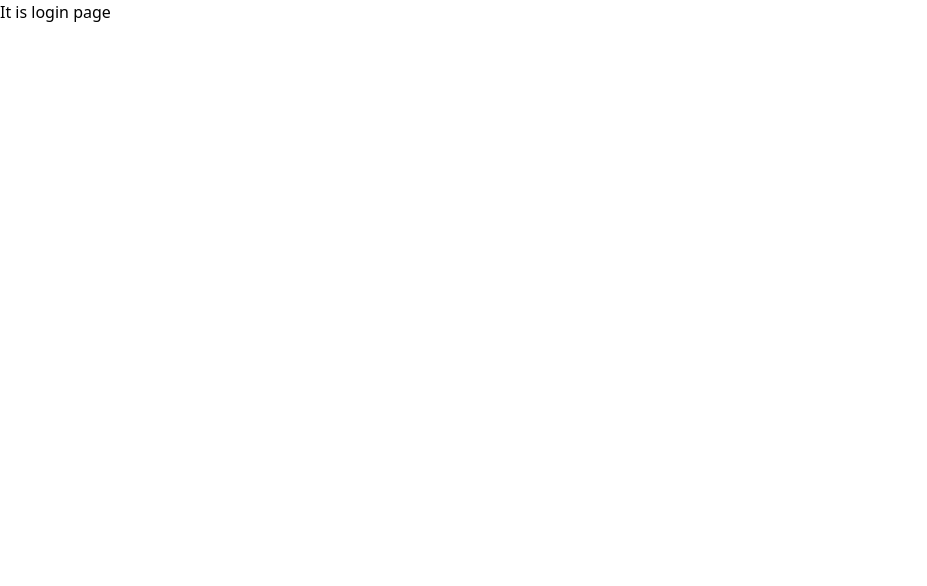
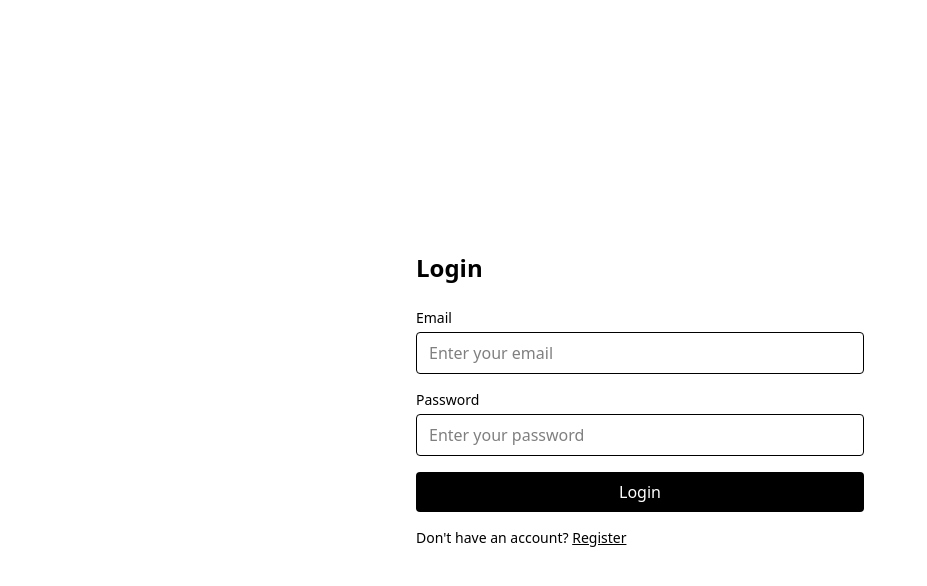
Before and after one commit to bayazidhassan/Mini_Kanban_Board, a Next.js app in the folder frontend/: page /login in a window 1280 px wide. Shown: the top 586 px of the page, without its empty margins (0-927 px from the left). Built offline with nearby package versions, Linux system fonts and the light colour scheme.

Commit message:
login page

```diff
--- a/frontend/app/(auth)/login/page.tsx
+++ b/frontend/app/(auth)/login/page.tsx
@@ -1,9 +1,7 @@
-const page = () => {
-  return (
-    <div>
-      <h1>It is login page</h1>
-    </div>
-  );
+import LoginForm from '@/components/auth/LoginForm';
+
+const LoginPage = () => {
+  return <LoginForm />;
 };
 
-export default page;
+export default LoginPage;
--- /dev/null
+++ b/frontend/components/auth/LoginForm.tsx
@@ -0,0 +1,76 @@
+'use client';
+
+import Link from 'next/link';
+import { useState } from 'react';
+
+const LoginForm = () => {
+  const [email, setEmail] = useState('');
+  const [password, setPassword] = useState('');
+
+  const handleSubmit = (e: React.FormEvent<HTMLFormElement>) => {
+    e.preventDefault();
+
+    console.log({
+      email,
+      password,
+    });
+  };
+
+  return (
+    <div className="flex min-h-screen items-center justify-center px-4">
+      <div className="w-full max-w-md">
+        <h1 className="mb-6 text-2xl font-semibold">Login</h1>
+
+        <form onSubmit={handleSubmit} className="space-y-4">
+          <div>
+            <label htmlFor="email" className="mb-1 block text-sm">
+              Email
+            </label>
+
+            <input
+              id="email"
+              type="email"
+              value={email}
+              onChange={(e) => setEmail(e.target.value)}
+              className="w-full rounded border px-3 py-2"
+              placeholder="Enter your email"
+              required
+            />
+          </div>
+
+          <div>
+            <label htmlFor="password" className="mb-1 block text-sm">
+              Password
+            </label>
+
+            <input
+              id="password"
+              type="password"
+              value={password}
+              onChange={(e) => setPassword(e.target.value)}
+              className="w-full rounded border px-3 py-2"
+              placeholder="Enter your password"
+              required
+            />
+          </div>
+
+          <button
+            type="submit"
+            className="w-full rounded bg-black px-4 py-2 text-white"
+          >
+            Login
+          </button>
+        </form>
+
+        <p className="mt-4 text-sm">
+          Don&apos;t have an account?{' '}
+          <Link href="/register" className="underline">
+            Register
+          </Link>
+        </p>
+      </div>
+    </div>
+  );
+};
+
+export default LoginForm;
```
